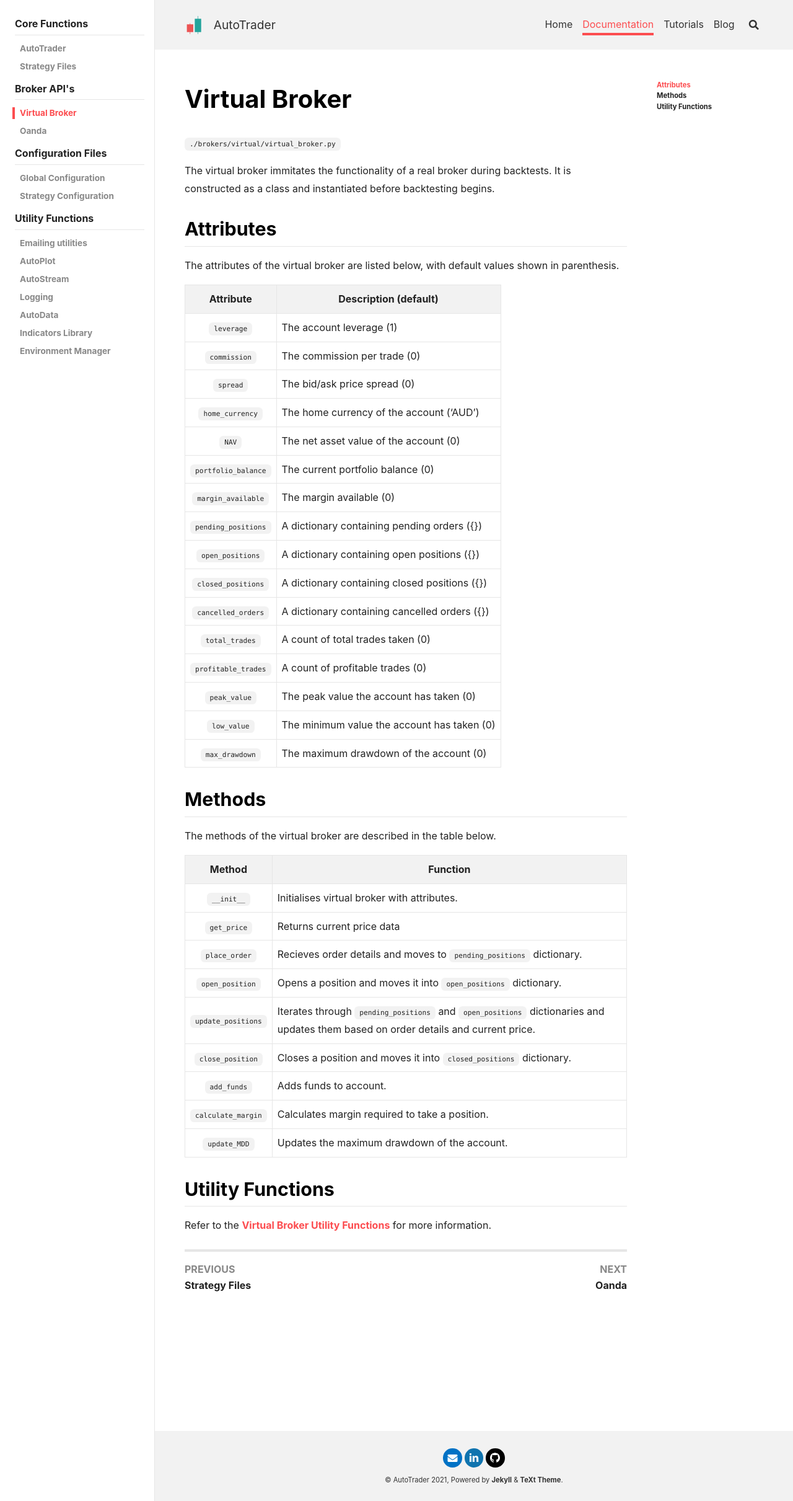
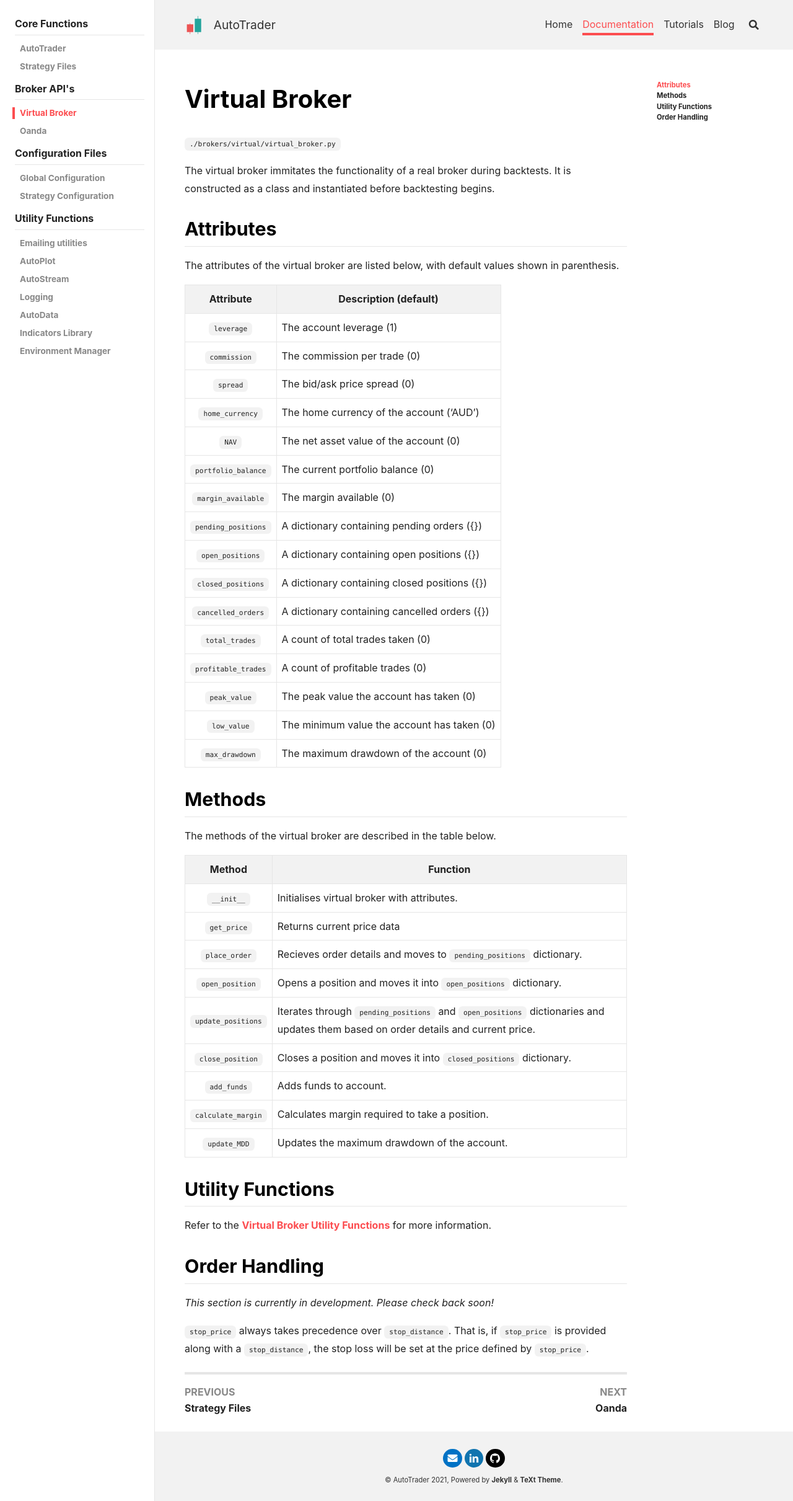
Before and after one commit to kieran-mackle/AutoTrader, a Jekyll site: the page built from content/_documentation/2.1-virtual-broker.md, in a window 1280 px wide. Shown: the whole page at 62% size. Built offline with Jekyll 4.4.1, drawn with Linux system fonts in a browser that asks for light colours; nearby versions of some CDN libraries; comment, search, counter and statistics services are not loaded.

Commit message:
Updated docs to reflect new SL/TP handling

```diff
--- a/content/_documentation/2.1-virtual-broker.md
+++ b/content/_documentation/2.1-virtual-broker.md
@@ -54,3 +54,15 @@
 ## Utility Functions
 
 Refer to the [Virtual Broker Utility Functions](virtual-utils) for more information.
+
+
+
+
+
+
+## Order Handling
+
+*This section is currently in development. Please check back soon!*
+
+`stop_price` always takes precedence over `stop_distance`. That is, if `stop_price` is provided along with a `stop_distance`,
+the stop loss will be set at the price defined by `stop_price`.
```
Also changed, not shown: content/_documentation/1.2-strategies.md (+26 -5 lines).
